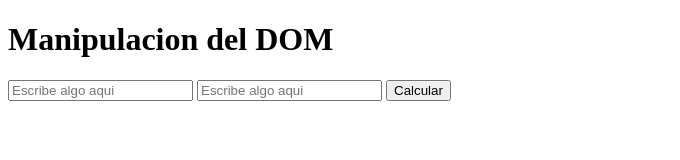
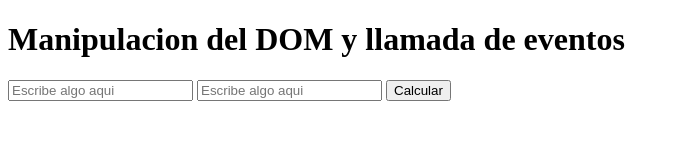
Before and after one commit to PabloOro27/JS-github, a plain HTML site: page interaccionUsuarios/index.html in a window 1280 px wide. Shown: the whole page, without its empty margins (0-680 px from the left). Drawn offline with Linux system fonts and the light colour scheme.

```diff
--- a/interaccionUsuarios/index.html
+++ b/interaccionUsuarios/index.html
@@ -7,7 +7,7 @@
     <title>Interaccion con los usuaios</title>
 </head>
 <body>
-    <h1>Manipulacion del DOM </h1>
+    <h1>Manipulacion del DOM y llamada de eventos</h1>
 
     <form id="form">
         <input type="text" id="calculo1" placeholder="Escribe algo aqui">
```
